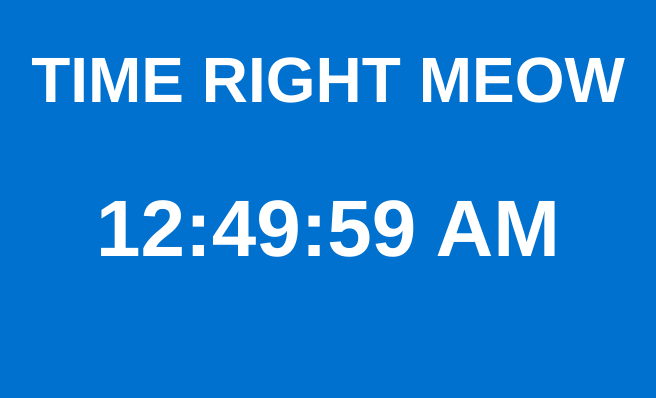
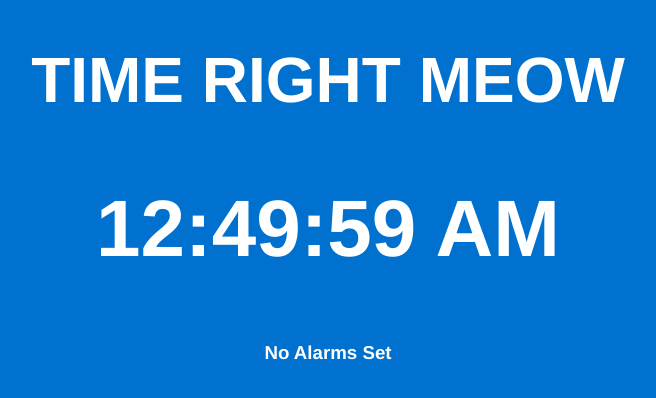
Before and after one commit to copperwall/HTMLClock, a plain HTML site: page index.html in a window 1280 px wide. Shown: the whole page, without its empty margins (312-968 px from the left). Drawn offline with Linux system fonts and the light colour scheme.

Commit message:
Add alarm text for lab 3-2

```diff
--- a/index.html
+++ b/index.html
@@ -9,6 +9,7 @@
       <div class='container'>
          <h1>TIME RIGHT MEOW</h1>
          <h2 id='current_time'></h2>
+         <h3>No Alarms Set</h3>
       </div>
 
       <script src='js/clock.js'></script>
```
